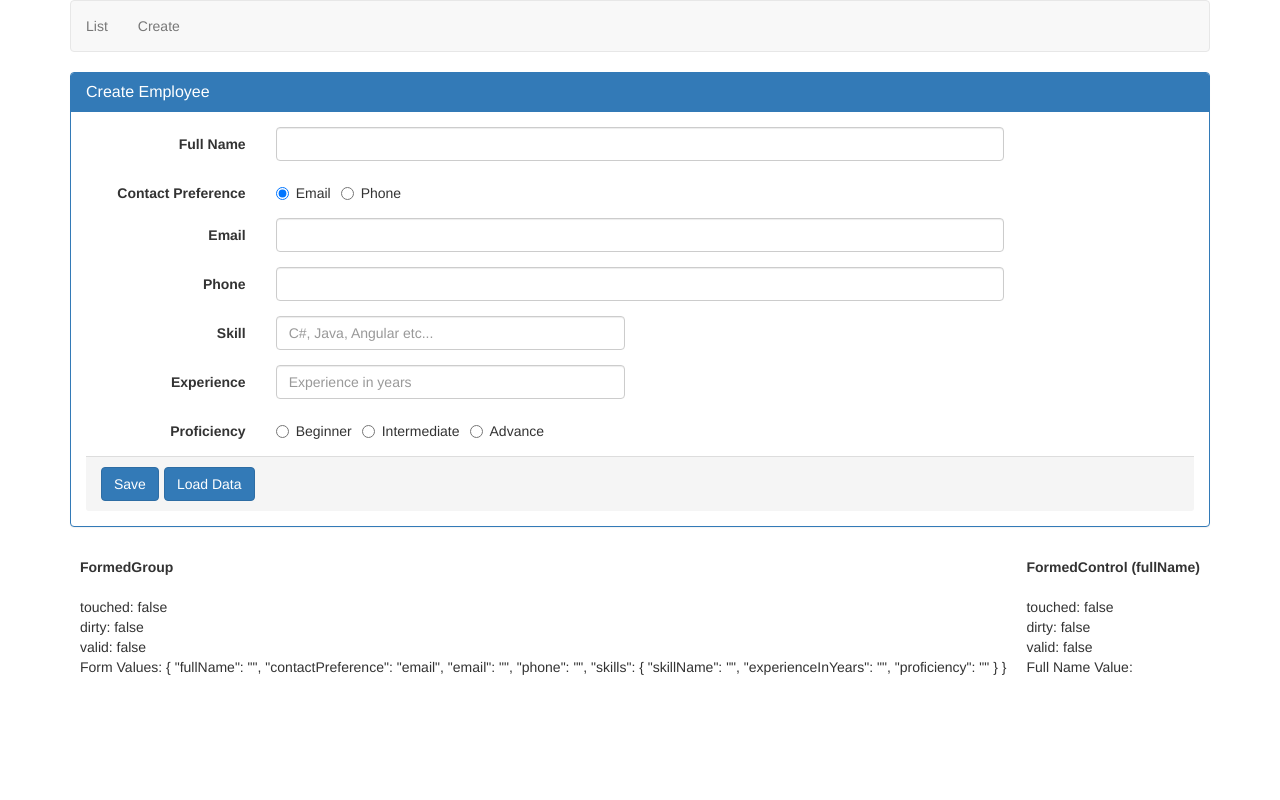
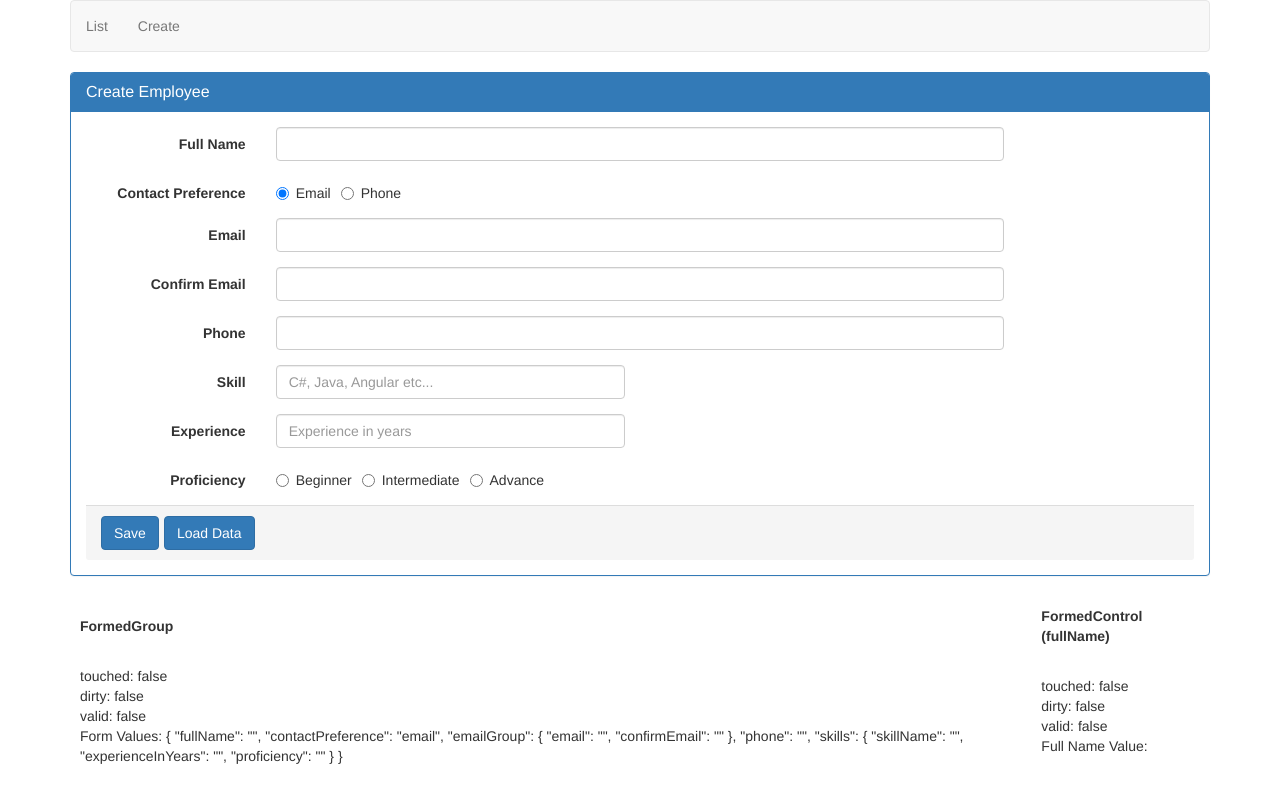
Before and after one commit to vishallotlikar/Angular8, an Angular app: page /create in a window 1280 px wide. Built offline with nearby package versions, Linux system fonts and the light colour scheme.

Commit message:
Reactive forms cross field validation

```diff
--- a/src/app/employee/create-employee.component.html
+++ b/src/app/employee/create-employee.component.html
@@ -36,6 +36,7 @@
                 </div>
             </div>
 
+            <div formGroupName='emailGroup'>
                 <div class="form-group" [ngClass]="{'has-error': formErrors.email}">
                     <label class="col-sm-2 control-label" for="email">
                         Email
@@ -46,6 +47,20 @@
                         <span class="help-block" *ngIf="formErrors.email">
                             {{formErrors.email}}
                         </span>
+                    </div>
+                </div>
+
+                <div class="form-group" [ngClass]="{'has-error': formErrors.confirmEmail || formErrors.emailGroup}">
+                    <label class="col-sm-2 control-label" for="confirmEmail">
+                        Confirm Email
+                    </label>
+                    <div class="col-sm-8">
+                        <input type="text" formControlName="confirmEmail" id="confirmEmail" class="form-control"
+                            (blur)="logValidationErrors()">
+                        <span class="help-block" *ngIf="formErrors.confirmEmail || formErrors.emailGroup">
+                            {{formErrors.confirmEmail ? formErrors.confirmEmail : formErrors.emailGroup}}
+                        </span>
+                    </div>
                 </div>
             </div>
 
@@ -68,8 +83,8 @@
                         Skill
                     </label>
                     <div class="col-sm-4">
-                    <input type="text" class="form-control" id="skillName" placeholder="C#, Java, Angular etc..." formControlName="skillName"
-                    (blur)="logValidationErrors()">
+                        <input type="text" class="form-control" id="skillName" placeholder="C#, Java, Angular etc..."
+                            formControlName="skillName" (blur)="logValidationErrors()">
                         <span class="help-block" *ngIf="formErrors.skillName">
                             {{formErrors.skillName}}
                         </span>
@@ -79,8 +94,8 @@
                 <div class="form-group" [ngClass]="{'has-error': formErrors.experienceInYears}">
                     <label for="experienceInYears" class="col-sm-2 control-label">Experience</label>
                     <div class="col-sm-4">
-                    <input type="text" class="form-control" placeholder="Experience in years" formControlName="experienceInYears"
-                    (blur)="logValidationErrors()">
+                        <input type="text" class="form-control" placeholder="Experience in years"
+                            formControlName="experienceInYears" (blur)="logValidationErrors()">
                         <span class="help-block" *ngIf="formErrors.experienceInYears">
                             {{formErrors.experienceInYears}}
                         </span>
@@ -136,15 +151,15 @@
     <tr>
         <td style="padding: 10px;">
             touched: {{ employeeForm.touched }}
-        <br/> dirty: {{ employeeForm.dirty }}
-        <br/> valid: {{ employeeForm.valid }}
-        <br/> Form Values: {{ employeeForm.value | json}}
+            <br /> dirty: {{ employeeForm.dirty }}
+            <br /> valid: {{ employeeForm.valid }}
+            <br /> Form Values: {{ employeeForm.value | json}}
         </td>
         <td style="padding: 10px;">
             touched: {{ employeeForm.get('fullName').touched }}
-        <br/> dirty: {{ employeeForm.get('fullName').dirty }}
-        <br/> valid: {{ employeeForm.get('fullName').valid }}
-        <br/> Full Name Value: {{ employeeForm.get('fullName').value}}
+            <br /> dirty: {{ employeeForm.get('fullName').dirty }}
+            <br /> valid: {{ employeeForm.get('fullName').valid }}
+            <br /> Full Name Value: {{ employeeForm.get('fullName').value}}
         </td>
     </tr>
 </table>
--- a/src/app/employee/create-employee.component.ts
+++ b/src/app/employee/create-employee.component.ts
@@ -23,6 +23,12 @@ export class CreateEmployeeComponent implements OnInit {
       'email': 'Please enter valid email ID.',
       'emailDomain': 'Email domain should be gmail.com'
     },
+    'confirmEmail': {
+      'required': 'Confirm Email is required.'
+    },
+    'emailGroup': {
+      'emailMismatch': 'Email and Confirm Email do not match'
+    },
     'phone': {
       'required': 'Phone is required.'
     },
@@ -40,6 +46,8 @@ export class CreateEmployeeComponent implements OnInit {
   formErrors = {
     'fullName': '',
     'email': '',
+    'confirmEmail': '',
+    'emailGroup': '',
     'phone': '',
     'skillName': '',
     'experienceInYears': '',
@@ -62,7 +70,10 @@ export class CreateEmployeeComponent implements OnInit {
     this.employeeForm = this.fb.group({
       fullName: ['', [Validators.required, Validators.minLength(2), Validators.maxLength(10)]],
       contactPreference: ['email'],
+      emailGroup: this.fb.group({
         email: ['', [Validators.required, Validators.email, emailDomain]],
+        confirmEmail: ['', Validators.required],
+      }, {validator: matchEmail}),
       phone: [''],
       skills: this.fb.group({
         skillName: ['', Validators.required],
@@ -86,9 +97,9 @@ export class CreateEmployeeComponent implements OnInit {
     })
   }
 
-  onContactPreferenceChange(selectedValue: string){
+  onContactPreferenceChange(selectedValue: string) {
     const phoneControl = this.employeeForm.get('phone');
-    if (selectedValue === 'phone'){
+    if (selectedValue === 'phone') {
       console.log('selectedValue', selectedValue)
       phoneControl.setValidators(Validators.required);
     } else {
@@ -97,31 +108,31 @@ export class CreateEmployeeComponent implements OnInit {
     phoneControl.updateValueAndValidity();
   }
 
-  logValidationErrors(group: FormGroup = this.employeeForm): void{
+  logValidationErrors(group: FormGroup = this.employeeForm): void {
     Object.keys(group.controls).forEach((key: string) => {
       const abstractControl = group.get(key)
-      if(abstractControl instanceof FormGroup){ // if nested form group is an instance of abstractControl
-        this.logValidationErrors(abstractControl)
-        // abstractControl.disable()
-      }
-      else{
+
       this.formErrors[key] = '';
       //abstractControl.disable()
       // console.log('Key = '+ key + 'Value = ' + abstractControl.value)
-        if (abstractControl && !abstractControl.valid && (abstractControl.touched || abstractControl.dirty)){
+      if (abstractControl && !abstractControl.valid && (abstractControl.touched || abstractControl.dirty)) {
         const messages = this.validationMessages[key];
         // console.log(messages);
-          for (const errorKey in abstractControl.errors){
-            if (errorKey){
+        for (const errorKey in abstractControl.errors) {
+          if (errorKey) {
             this.formErrors[key] += messages[errorKey] + ' ';
           }
         }
       }
+
+      if (abstractControl instanceof FormGroup) { // if nested form group is an instance of abstractControl
+        this.logValidationErrors(abstractControl)
+        // abstractControl.disable()
       }
     })
   }
 
-  onLoadDataClick(): void{
+  onLoadDataClick(): void {
     // this.logValidationErrors(this.employeeForm);
     // console.log(this.formErrors)
   }
@@ -137,12 +148,23 @@ export class CreateEmployeeComponent implements OnInit {
 
 }
 
-function emailDomain(control: AbstractControl): {[key: string]: any} | null {
+function emailDomain(control: AbstractControl): { [key: string]: any } | null {
   const email: string = control.value;
   const domain = email.substring(email.lastIndexOf('@') + 1);
-  if (email === '' || domain.toLowerCase() === 'gmail.com'){
+  if (email === '' || domain.toLowerCase() === 'gmail.com') {
     return null;
-  } else{
-    return {'emailDomain': true};
+  } else {
+    return { 'emailDomain': true };
   }
 }
+
+function matchEmail(group: AbstractControl): { [key: string]: any } | null {
+  const emailControl = group.get('email');
+  const confirmEmailControl = group.get('confirmEmail');
+
+  if (emailControl.value === confirmEmailControl.value || confirmEmailControl.pristine) {
+    return null;
+  } else {
+    return { 'emailMismatch': true };
+  }
+}
```
Lines whose indentation alone changed are shown as unchanged.
